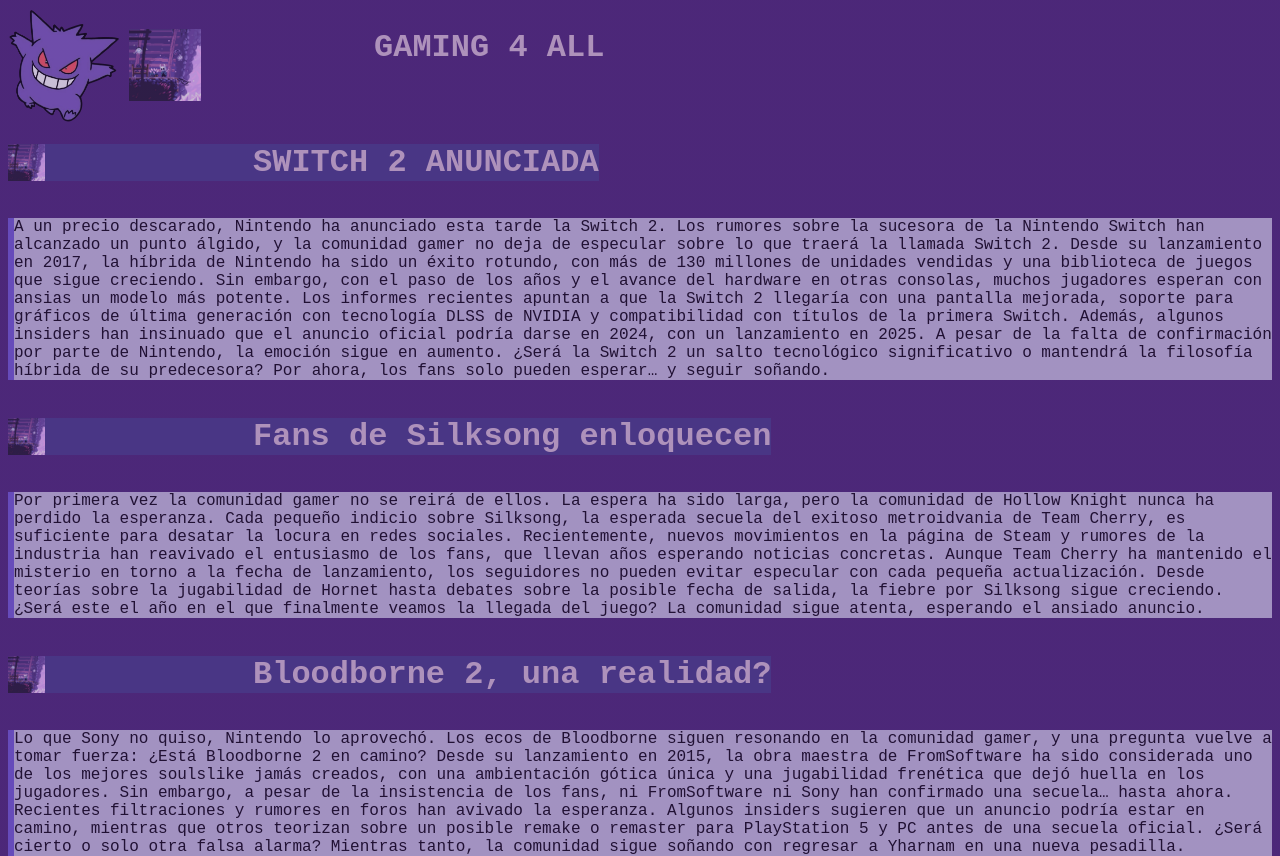
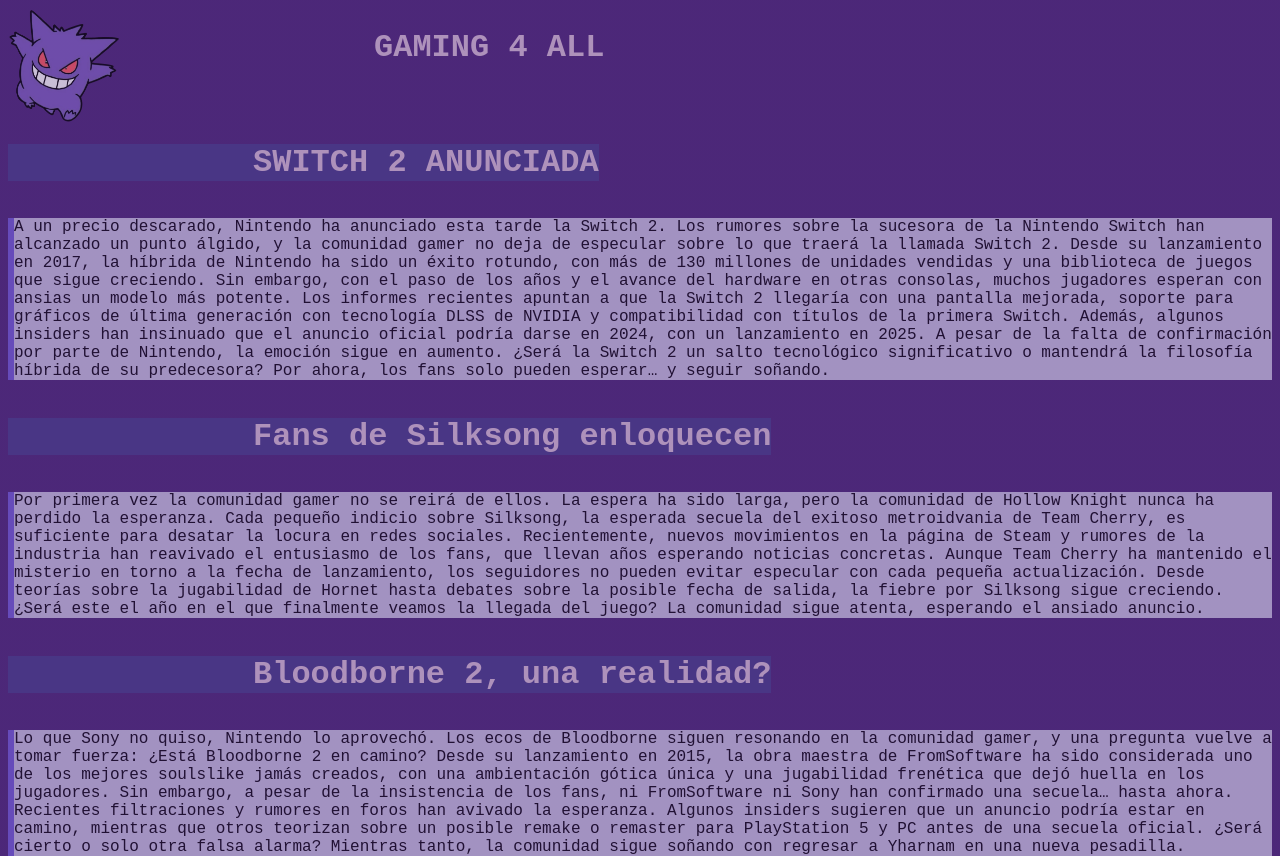
Before and after one commit to Sergioeb93/web, a plain HTML site: page index.html in a window 1280 px wide. Drawn offline with Linux system fonts and the light colour scheme.

Commit message:
Update index.html

```diff
--- a/index.html
+++ b/index.html
@@ -18,7 +18,6 @@
   }
 
   h1 {
-    background-image: url('images/hollow-knight.jpg');
     background-size: contain;
     background-repeat: no-repeat;
     background-position: left center;
```
